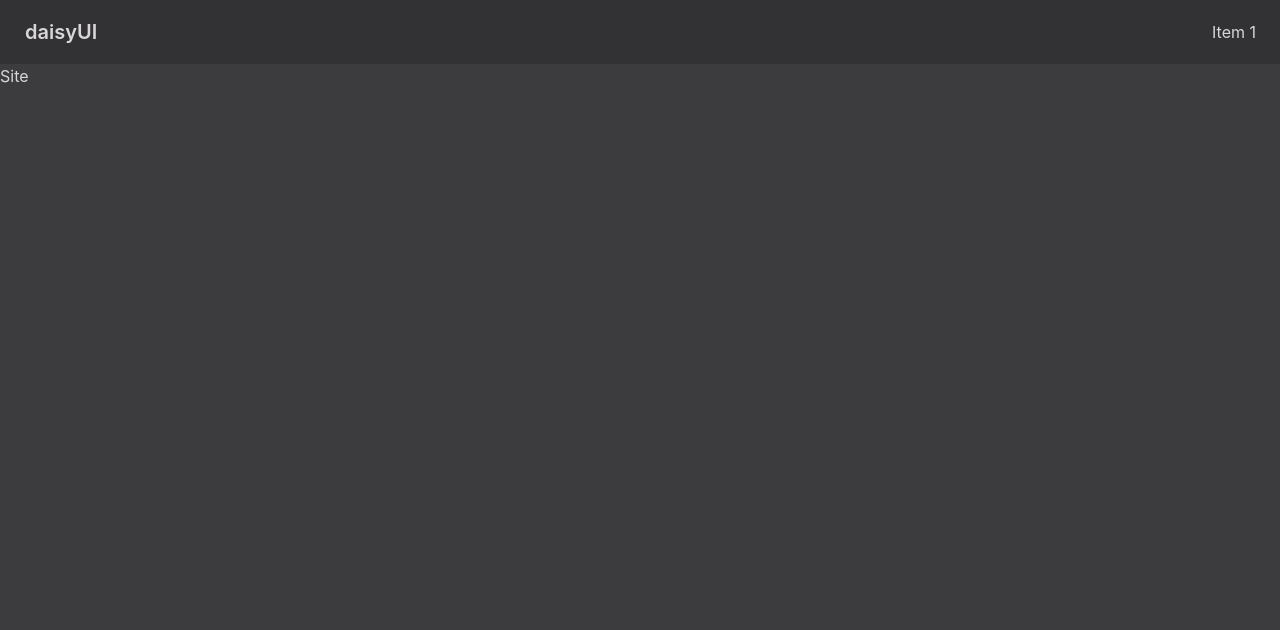
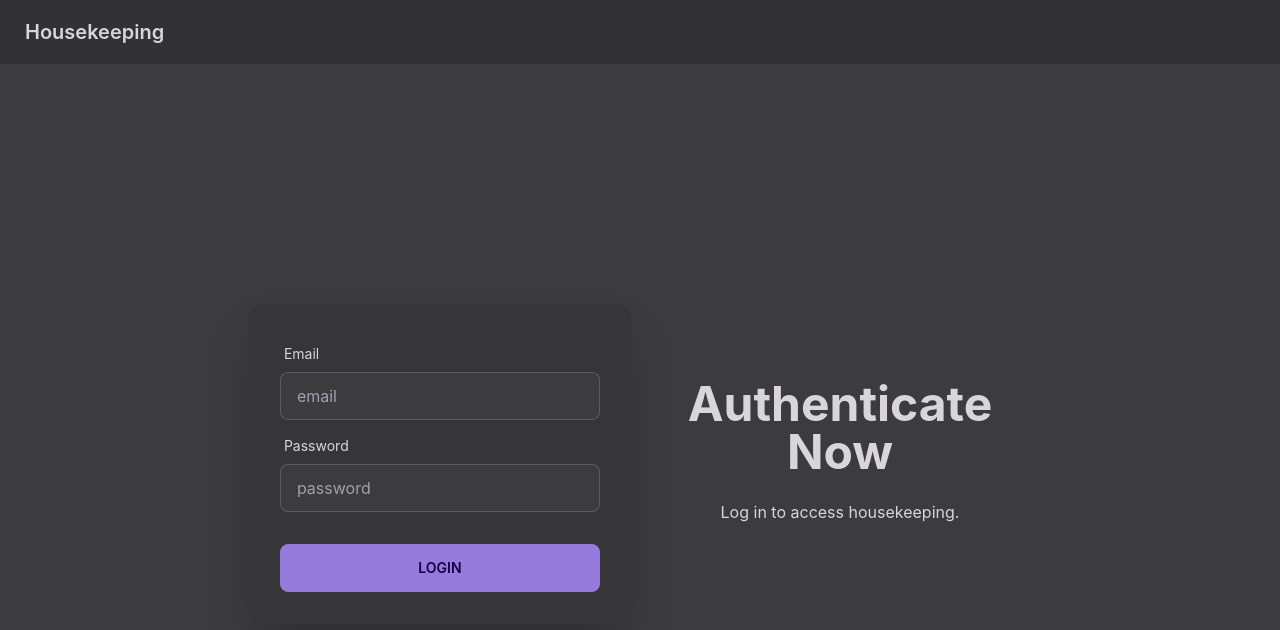
Before and after one commit to jtpox/Housekeeping, a React (Vite) app in the folder frontend/: page / in a window 1280 px wide. Shown: the top 630 px of the page. Built offline with nearby package versions, Linux system fonts and the light colour scheme.

Commit message:
Added basic authentication guards on the React.

```diff
--- a/frontend/package.json
+++ b/frontend/package.json
@@ -10,6 +10,7 @@
   },
   "dependencies": {
     "axios": "^0.27.2",
+    "formik": "^2.2.9",
     "react": "^18.2.0",
     "react-dom": "^18.2.0",
     "react-router-dom": "^6.3.0"
--- a/frontend/src/App.jsx
+++ b/frontend/src/App.jsx
@@ -1,17 +1,43 @@
-import { useState } from 'react'
-import './App.css'
+import { useState } from 'react';
+import { Routes, Route } from 'react-router-dom';
+import './App.css';
 
 import Navigation from './components/navigation';
+import ProtectedRoute from './components/protectedRoute';
+
+import Home from './routes/home';
+import Dashboard from './routes/dashboard';
 
 function App() {
-  const [count, setCount] = useState(0)
+  // const [count, setCount] = useState(0)
+  const userDetailsFromLocalStorage = (localStorage.getItem('session'))?
+    JSON.parse(localStorage.getItem('session')) : {};
+  const [userDetails, setUserDetails] = useState(userDetailsFromLocalStorage);
 
+  const mainPropData = {
+    userDetails: [userDetails, setUserDetails],
+  };
   return (
     <div>
-      <Navigation />
-      <h1>Site</h1>
+      <Navigation data={mainPropData} />
+      <div className="container mx-auto">
+      <Routes>
+        <Route
+          path="/"
+          element={
+            <Home data={mainPropData} />
+          } />
+        <Route
+          path="/dashboard"
+          element={
+            <ProtectedRoute data={mainPropData}>
+              <Dashboard />
+            </ProtectedRoute>
+          } />
+      </Routes>
+      </div>
     </div>
   );
 }
 
-export default App
+export default App;
--- a/frontend/src/components/navigation.jsx
+++ b/frontend/src/components/navigation.jsx
@@ -1,13 +1,42 @@
-function Navigation() {
+import { Link } from 'react-router-dom';
+
+const higherUserGroups = ['manager', 'admin'];
+
+function ShowManagementLinks(props) {
+    const [userDetails, setUserDetails] = props.data.userDetails;
+    if(
+        userDetails.user
+        && higherUserGroups.includes(userDetails.user.user_group)
+    ) {
+        return (
+            <ul className="menu menu-horizontal p-0">
+                <li><a>Manage Users</a></li>
+            </ul>
+        );
+    }
+}
+
+function ShowUserLinks(props) {
+    const [userDetails, setUserDetails] = props.data.userDetails;
+    if(userDetails.token) {
+        return (
+            <ul className="menu menu-horizontal p-0">
+                <li><Link to="/user/details">Edit Details</Link></li>
+                <ShowManagementLinks data={props.data} />
+            </ul>
+        );
+    }
+}
+
+function Navigation(props) {
+    const [userDetails, setUserDetails] = props.data.userDetails;
     return (
         <div className="navbar bg-neutral">
             <div className="flex-1">
-                <a className="btn btn-ghost normal-case text-xl">daisyUI</a>
+                <Link to="/" className="btn btn-ghost normal-case text-xl">Housekeeping</Link>
             </div>
             <div className="flex-none">
-                <ul className="menu menu-horizontal p-0">
-                    <li><a>Item 1</a></li>
-                </ul>
+                <ShowUserLinks data={props.data} />
             </div>
         </div>
     );
--- /dev/null
+++ b/frontend/src/components/protectedRoute.jsx
@@ -0,0 +1,21 @@
+import { Navigate } from 'react-router-dom';
+
+function ProtectedRoute(props, { children }) {
+    const [userDetails, setUserDetails] = props.data.userDetails;
+    console.log(userDetails);
+
+    /* if(
+        props.data.inverse
+        && userDetails.token
+    ) {
+        return <Navigate to="/dashboard" />;
+    } */
+
+    if(!userDetails.token) {
+        return <Navigate to="/" />;
+    }
+
+    return children;
+}
+
+export default ProtectedRoute;
--- /dev/null
+++ b/frontend/src/routes/dashboard.jsx
@@ -0,0 +1,7 @@
+function Dashboard() {
+    return (
+        <h1>Hi!</h1>
+    );
+}
+
+export default Dashboard;
--- /dev/null
+++ b/frontend/src/routes/home.jsx
@@ -0,0 +1,75 @@
+import { useState } from 'react';
+import { Navigate } from 'react-router-dom';
+import { useFormik } from 'formik';
+
+function Home(props) {
+    const [userDetails, setUserDetails] = props.data.userDetails;
+
+    const [loginForm, setLoginForm] = useState({
+        email: '',
+        password: '',
+    })
+
+    if(userDetails.token) {
+        return <Navigate to="/dashboard" />;
+    }
+
+    const formik = useFormik({
+        initialValues: {
+            email: '',
+            password: '',
+        },
+        onSubmit: values => {
+            console.log(JSON.stringify(values, null, 2));
+        }
+    });
+
+    return (
+        <div className="hero min-h-screen">
+            <div className="hero-content flex-col lg:flex-row-reverse">
+
+            <div className="text-center lg:text-center">
+                <h1 className="text-5xl font-bold">Authenticate Now</h1>
+                <p className="py-6">Log in to access housekeeping.</p>
+            </div>
+
+            <div className="card flex-shrink-0 w-full max-w-sm shadow-2xl bg-base-200">
+                <form
+                    className="card-body"
+                    onSubmit={formik.handleSubmit}>
+                    <div className="form-control">
+                        <label className="label">
+                            <span className="label-text">Email</span>
+                        </label>
+                        <input
+                            type="email"
+                            placeholder="email"
+                            id="email"
+                            className="input input-bordered"
+                            value={formik.values.email}
+                            onChange={formik.handleChange} />
+                    </div>
+                    <div className="form-control">
+                        <label className="label">
+                            <span className="label-text">Password</span>
+                        </label>
+                        <input
+                            type="password"
+                            placeholder="password"
+                            id="password"
+                            className="input input-bordered"
+                            value={formik.values.password}
+                            onChange={formik.handleChange} />
+                    </div>
+                    <div className="form-control mt-6">
+                        <button className="btn btn-primary">Login</button>
+                    </div>
+                </form>
+            </div>
+
+            </div>
+        </div>
+    );
+}
+
+export default Home;
```
Also changed, not shown: 2 other files (tests, documents, lock files or other folders).
